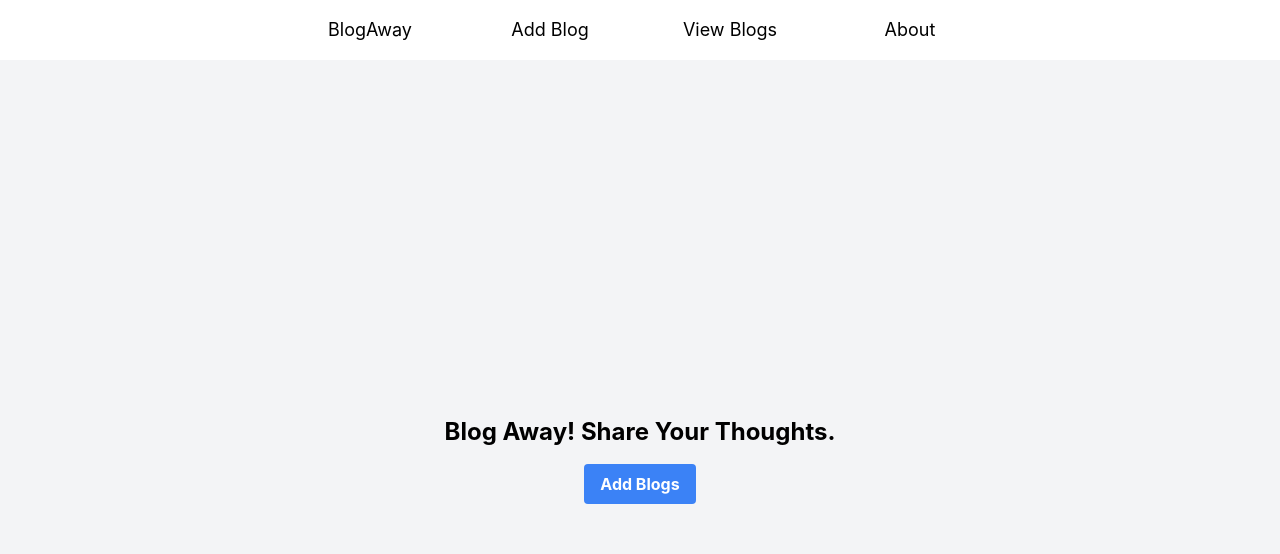
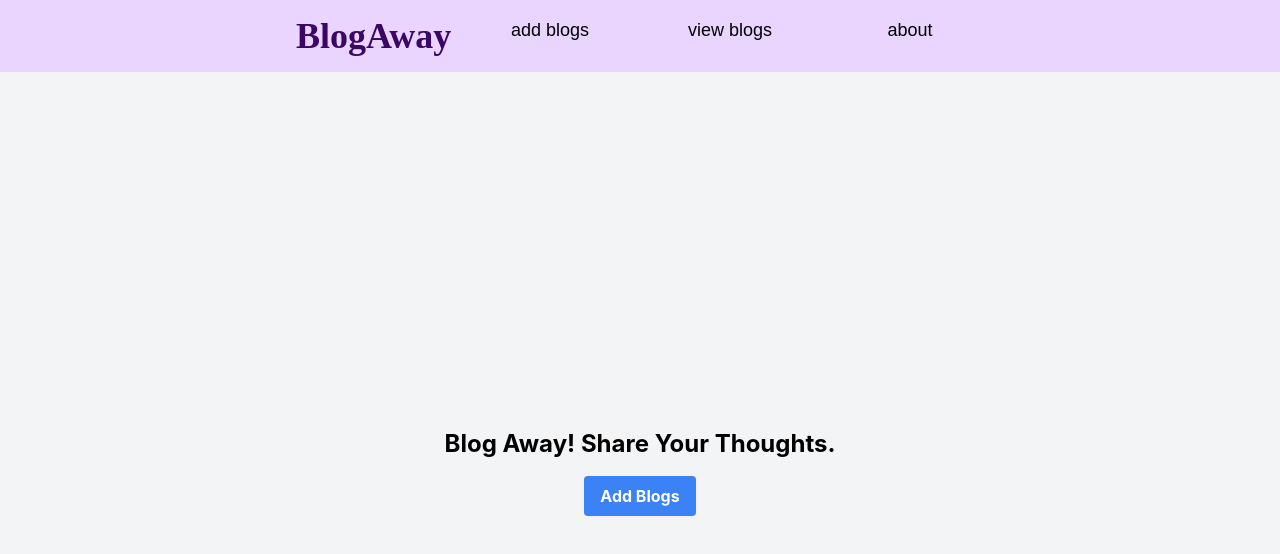
Before and after one commit to mariyabaig/blogs, a React (Create React App) app: page / in a window 1280 px wide. Shown: the top 554 px of the page. Built offline with nearby package versions, Linux system fonts and the light colour scheme.

Commit message:
Navbar style updated

```diff
--- a/src/components/Navbar.js
+++ b/src/components/Navbar.js
@@ -4,28 +4,28 @@ import { Link } from "react-router-dom";
 const Navbar = () => {
   return (
     <>
-      <nav className="bg-white shadow-lg ">
+      <nav className=" shadow-lg bg-purple-200 flex justify-center font-karla">
         <div className="max-w-3xl mx-auto">
           <div className="grid sm:grid-cols-4 text-lg gap-4 text-center py-4 px-8">
             <div className="">
-              <Link to="/" className="hover:font-bold p-2">
+              <Link to="/" className="hover:font-bold p-2 font-cursive text-4xl font-extrabold text-purple-950 ">
                 BlogAway
               </Link>
             </div>
 
             <div>
               <Link to="/addblogs" className="hover:font-bold p-2">
-                Add Blog
+                add blogs
               </Link>
             </div>
             <div>
               <Link to="/list" className="hover:font-bold p-2">
-                View Blogs
+                view blogs
               </Link>
             </div>
             <div>
               <Link to="/about" className="hover:font-bold p-2">
-                About
+                about
               </Link>
             </div>
           </div>
@@ -33,6 +33,7 @@ const Navbar = () => {
 
 
       </nav>
+
     </>
   );
 };
```
